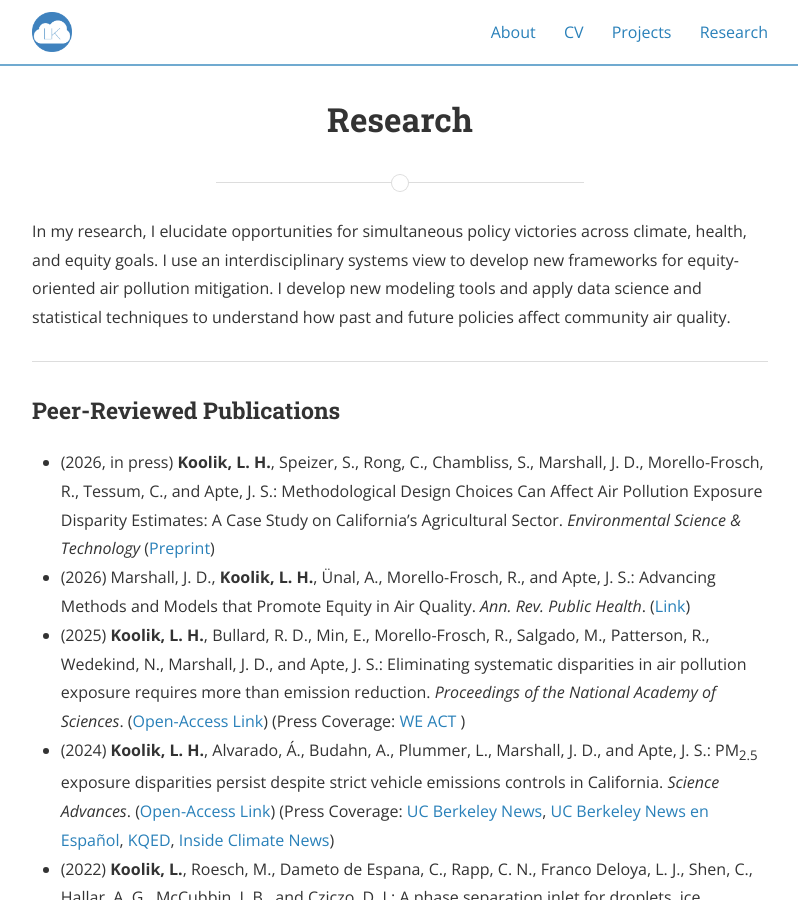
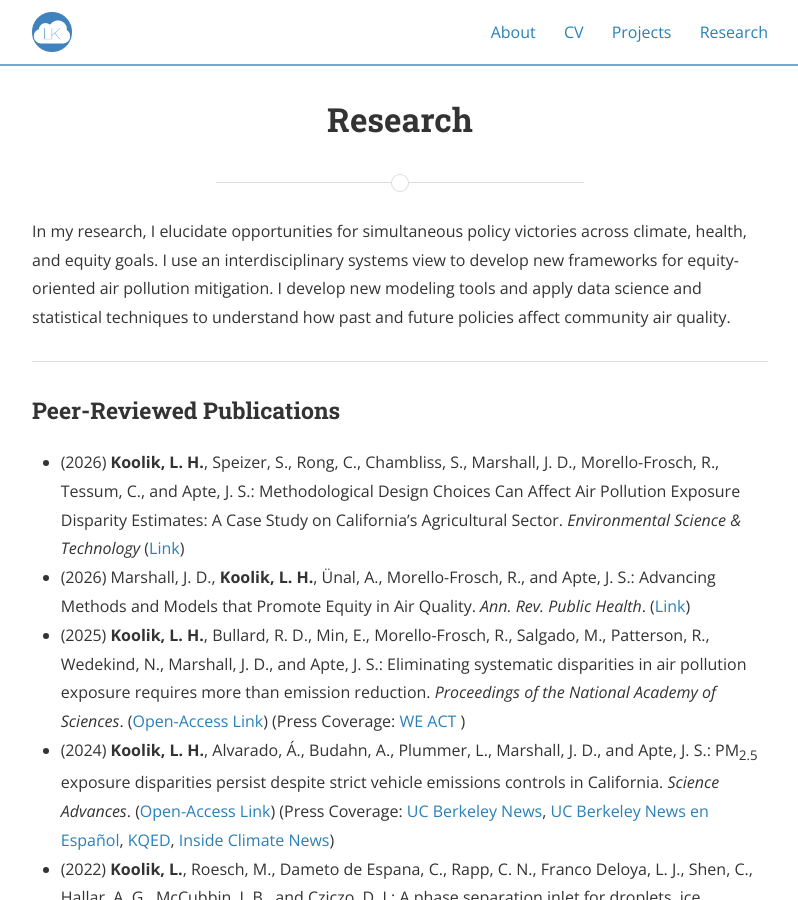
Before and after one commit to lkoolik/lkoolik.github.io, a Jekyll site: the page built from research.md, in a window 1280 px wide and 900 px high. Shown: the whole window, without its empty margins (240-1038 px from the left). Built offline with Jekyll 4.4.1, drawn with Linux system fonts in a browser that asks for light colours; nearby versions of some CDN libraries.

Commit message:
Update research.md

```diff
--- a/research.md
+++ b/research.md
@@ -12,7 +12,7 @@
 
 <h3>Peer-Reviewed Publications</h3>
 <ul>
-  <li>(2026, in press) <b>Koolik, L. H.</b>, Speizer, S., Rong, C., Chambliss, S., Marshall, J. D., Morello-Frosch, R., Tessum, C., and Apte, J. S.: Methodological Design Choices Can Affect Air Pollution Exposure Disparity Estimates: A Case Study on California’s Agricultural Sector. <i>Environmental Science & Technology</i> (<a href="https://doi.org/10.26434/chemrxiv-2025-jcdnz">Preprint</a>) </li>
+  <li>(2026) <b>Koolik, L. H.</b>, Speizer, S., Rong, C., Chambliss, S., Marshall, J. D., Morello-Frosch, R., Tessum, C., and Apte, J. S.: Methodological Design Choices Can Affect Air Pollution Exposure Disparity Estimates: A Case Study on California’s Agricultural Sector. <i>Environmental Science & Technology</i> (<a href="https://doi.org/10.1021/acs.est.5c10796">Link</a>) </li>
   <li>(2026) Marshall, J. D., <b>Koolik, L. H.</b>, Ünal, A., Morello-Frosch, R., and Apte, J. S.: Advancing Methods and Models that Promote Equity in Air Quality. <i>Ann. Rev. Public Health</i>. (<a href="https://doi.org/10.1146/annurev-publhealth-091824-125106">Link</a>)</li>
   <li>(2025) <b>Koolik, L. H.</b>, Bullard, R. D., Min, E., Morello-Frosch, R., Salgado, M., Patterson, R., Wedekind, N., Marshall, J. D., and Apte, J. S.: Eliminating systematic disparities in air pollution exposure requires more than emission reduction. <i>Proceedings of the National Academy of Sciences</i>. (<a href="https://doi.org/10.1073/pnas.2505888122">Open-Access Link</a>) (Press Coverage: <a href="https://weact.org/updates/new-research-policies-that-directly-address-disparities-result-in-cleaner-air-generalized-efforts-dont/">WE ACT </a>)</li>
   <li>(2024) <b>Koolik, L. H.</b>, Alvarado, Á., Budahn, A., Plummer, L., Marshall, J. D., and Apte, J. S.: PM<sub>2.5</sub> exposure disparities persist despite strict vehicle emissions controls in California. <i>Science Advances</i>. (<a href="https://doi.org/10.1126/sciadv.adn8544">Open-Access Link</a>) (Press Coverage: <a href="https://news.berkeley.edu/2024/09/11/california-has-dramatically-improved-its-air-quality-but-racial-disparities-persist/">UC Berkeley News</a>, <a href="https://news.berkeley.edu/2024/09/13/california-ha-mejorado-la-calidad-del-aire-pero-persisten-las-desigualdades-raciales-etnicas/">UC Berkeley News en Español</a>, <a href="https://www.kqed.org/science/1994307/californians-are-breathing-far-less-vehicle-pollution-but-disparities-are-widening">KQED</a>, <a href="https://insideclimatenews.org/news/11092024/california-vehicle-emissions-exposure-disparity/">Inside Climate News</a>)</li>
```
